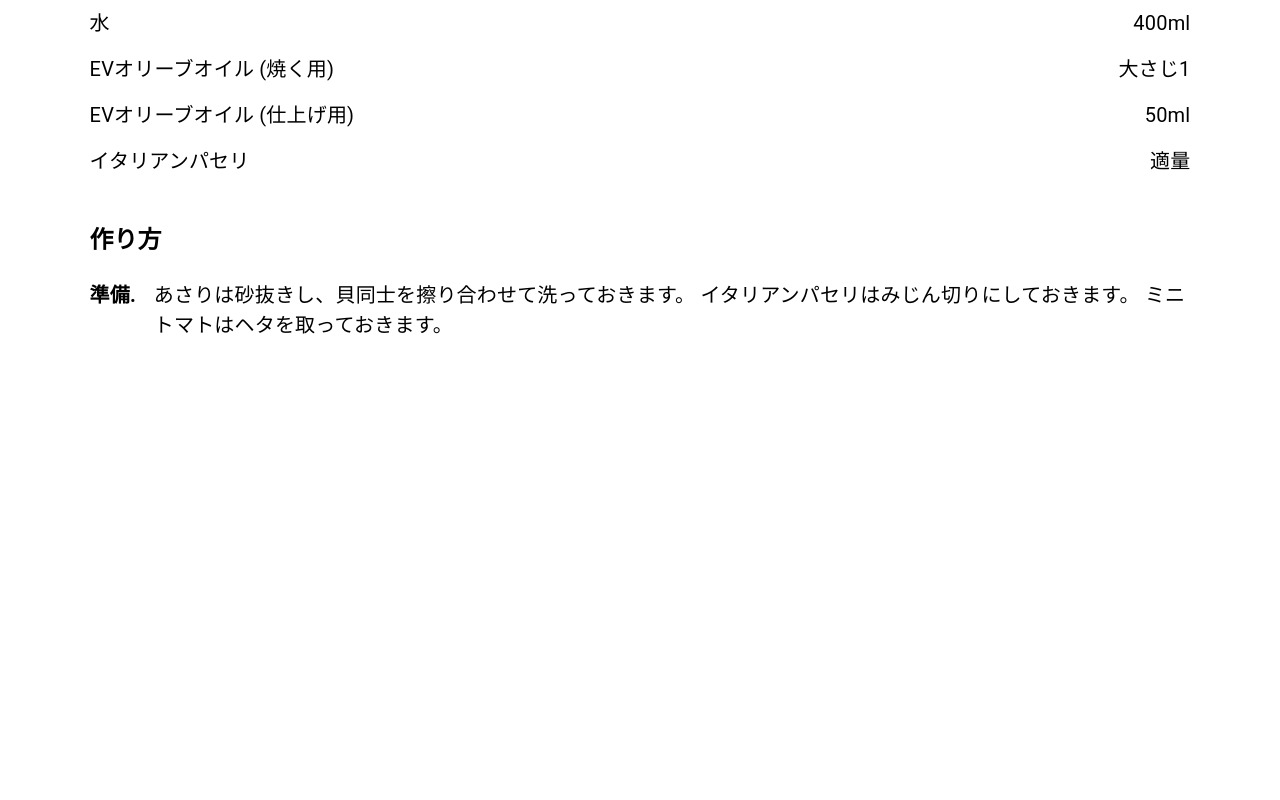
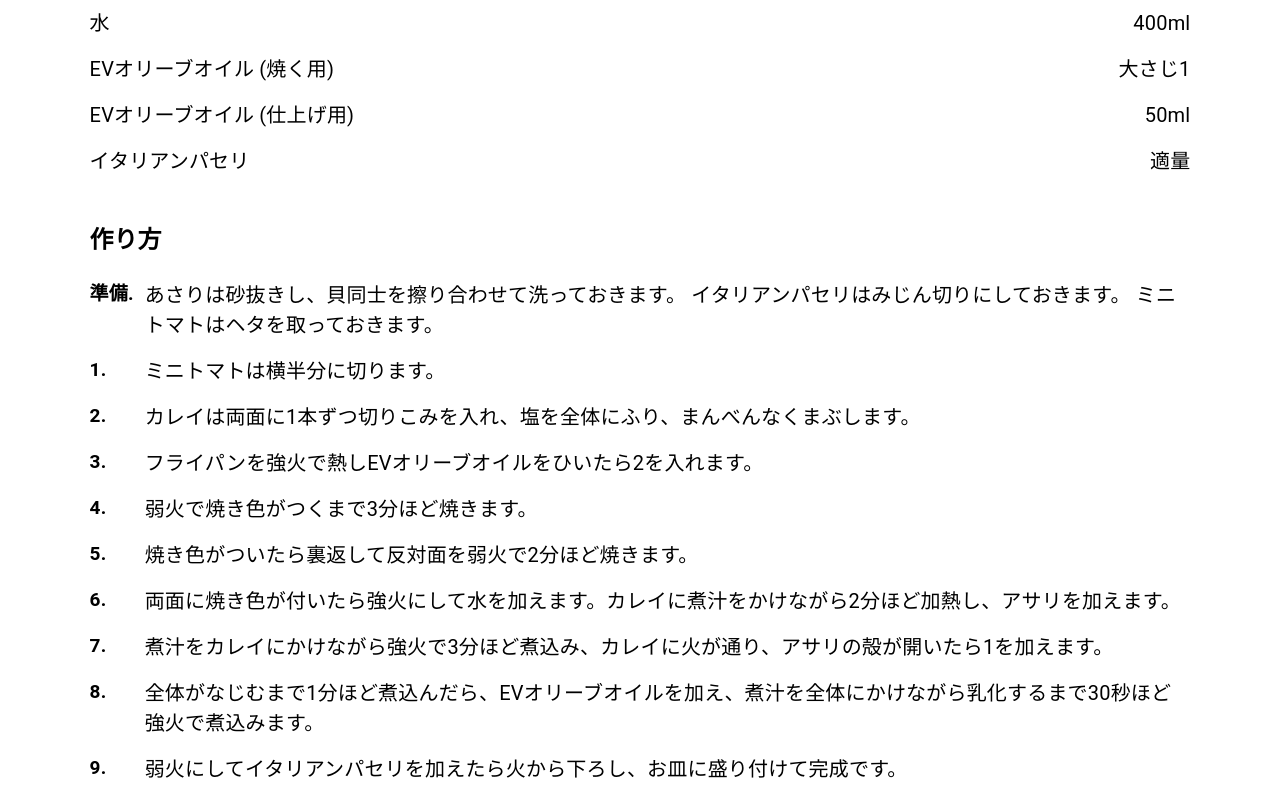
Before and after one commit to nkserveren26/myrecipe-frontend, a React (Create React App) app: page /recipes/1 in a window 1280 px wide. Shown: the part 950-1750 px from the top of the page. Before the commit the page ends 1306 px from the top, so only its background shows below. Built offline with nearby package versions, Linux system fonts and the light colour scheme.

Commit message:
RecipePageの作り方部分のレイアウト調整

```diff
--- a/src/components/page/RecipePage.tsx
+++ b/src/components/page/RecipePage.tsx
@@ -37,6 +37,42 @@ export const RecipePage: React.FC = () => {
                 {
                     number: "準備",
                     description: "あさりは砂抜きし、貝同士を擦り合わせて洗っておきます。 イタリアンパセリはみじん切りにしておきます。 ミニトマトはヘタを取っておきます。"
+                },
+                {
+                    number: "1",
+                    description: "ミニトマトは横半分に切ります。"
+                },
+                {
+                    number: "2",
+                    description: "カレイは両面に1本ずつ切りこみを入れ、塩を全体にふり、まんべんなくまぶします。"
+                },
+                {
+                    number: "3",
+                    description: "フライパンを強火で熱しEVオリーブオイルをひいたら2を入れます。"
+                },
+                {
+                    number: "4",
+                    description: "弱火で焼き色がつくまで3分ほど焼きます。"
+                },
+                {
+                    number: "5",
+                    description: "焼き色がついたら裏返して反対面を弱火で2分ほど焼きます。"
+                },
+                {
+                    number: "6",
+                    description: "両面に焼き色が付いたら強火にして水を加えます。カレイに煮汁をかけながら2分ほど加熱し、アサリを加えます。"
+                },
+                {
+                    number: "7",
+                    description: "煮汁をカレイにかけながら強火で3分ほど煮込み、カレイに火が通り、アサリの殻が開いたら1を加えます。"
+                },
+                {
+                    number: "8",
+                    description: "全体がなじむまで1分ほど煮込んだら、EVオリーブオイルを加え、煮汁を全体にかけながら乳化するまで30秒ほど強火で煮込みます。"
+                },
+                {
+                    number: "9",
+                    description: "弱火にしてイタリアンパセリを加えたら火から下ろし、お皿に盛り付けて完成です。"
                 },
             ]
          },
@@ -102,8 +138,8 @@ export const RecipePage: React.FC = () => {
                 <Box mt={2} >
                     {recipe.steps.map((step, index) => (
                         <Grid container key={index} sx={{ marginBottom: 2 }}>
-                            <Grid item xs={0.7} style={{ textAlign: 'left' }}>
-                                <Typography variant="body1" sx={{ fontSize: '20px', fontWeight: 'bold' }}>
+                            <Grid item xs={0.6} style={{ textAlign: 'left' }}>
+                                <Typography variant="body1" sx={{ fontSize: '19px', fontWeight: 'bold' }}>
                                     {step.number}.
                                 </Typography>
                             </Grid>
```
